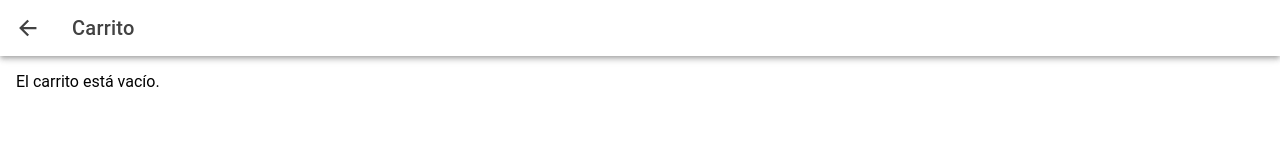
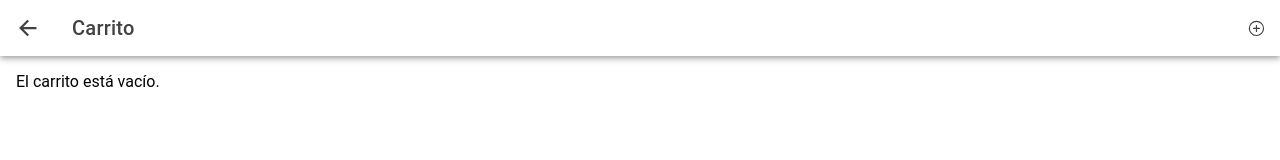
Before and after one commit to montanogilberto/FrontendPOS, a React (Vite) app: page /cart in a window 1280 px wide. Shown: the top 160 px of the page. Built offline with nearby package versions, Linux system fonts and the light colour scheme.

Commit message:
split preparing orders v2

```diff
--- a/src/pages/CartPage.tsx
+++ b/src/pages/CartPage.tsx
@@ -14,12 +14,14 @@ import {
   IonSelect,
   IonSelectOption,
   IonAlert,
+  IonIcon,
 } from '@ionic/react';
 import { useCart } from '../context/CartContext';
 import { useState } from 'react';
 import { useHistory } from 'react-router-dom';
 import CartItem from '../components/CartItem';
 import { submitOrder } from '../api/cartApi';
+import { addCircleOutline } from 'ionicons/icons';
 
 const CartPage: React.FC = () => {
   const { cart, removeFromCart, clearCart } = useCart();
@@ -75,6 +77,10 @@ const CartPage: React.FC = () => {
     }
   };
 
+  const handleAddMoreProducts = () => {
+    history.push('/categoryPage');
+  };
+
   return (
     <IonPage>
       <IonHeader>
@@ -83,6 +89,11 @@ const CartPage: React.FC = () => {
             <IonBackButton defaultHref="/" />
           </IonButtons>
           <IonTitle>Carrito</IonTitle>
+          <IonButtons slot="end">
+            <IonButton onClick={handleAddMoreProducts} aria-label="Add more products">
+              <IonIcon icon={addCircleOutline} />
+            </IonButton>
+          </IonButtons>
         </IonToolbar>
       </IonHeader>
 
--- a/src/pages/OrdersPage.tsx
+++ b/src/pages/OrdersPage.tsx
@@ -120,11 +120,10 @@ const OrdersPage: React.FC = () => {
       <React.Fragment key={order.orderId}>
         <IonItem>
           <IonLabel>
-            <h2>Order #{order.orderNumber} - Table {order.tableNumber}</h2>
+            <h2>Orden #{order.orderId} - Table {order.tableNumber}</h2>
             <p>Total: ${order.total.toFixed(2)}</p>
-            <p>Payment: {order.paymentMethod}</p>
-            <p>Status: <IonText style={{ color: statusColor }}>{statusName}</IonText></p>
-            <p>Last Updated: {new Date(statusChangedAt).toLocaleString()}</p>
+            <p>Status: <IonText style={{ color: statusColor, fontWeight: 'bold', borderRadius: '8px' }}>{statusName}</IonText></p>
+            <p>Ultima Actualizacion: {new Date(statusChangedAt).toLocaleTimeString()}</p>
             {order.comments && <p>Comments: {order.comments}</p>}
           </IonLabel>
           {selectedTab === 'enPreparacion' && (
```
